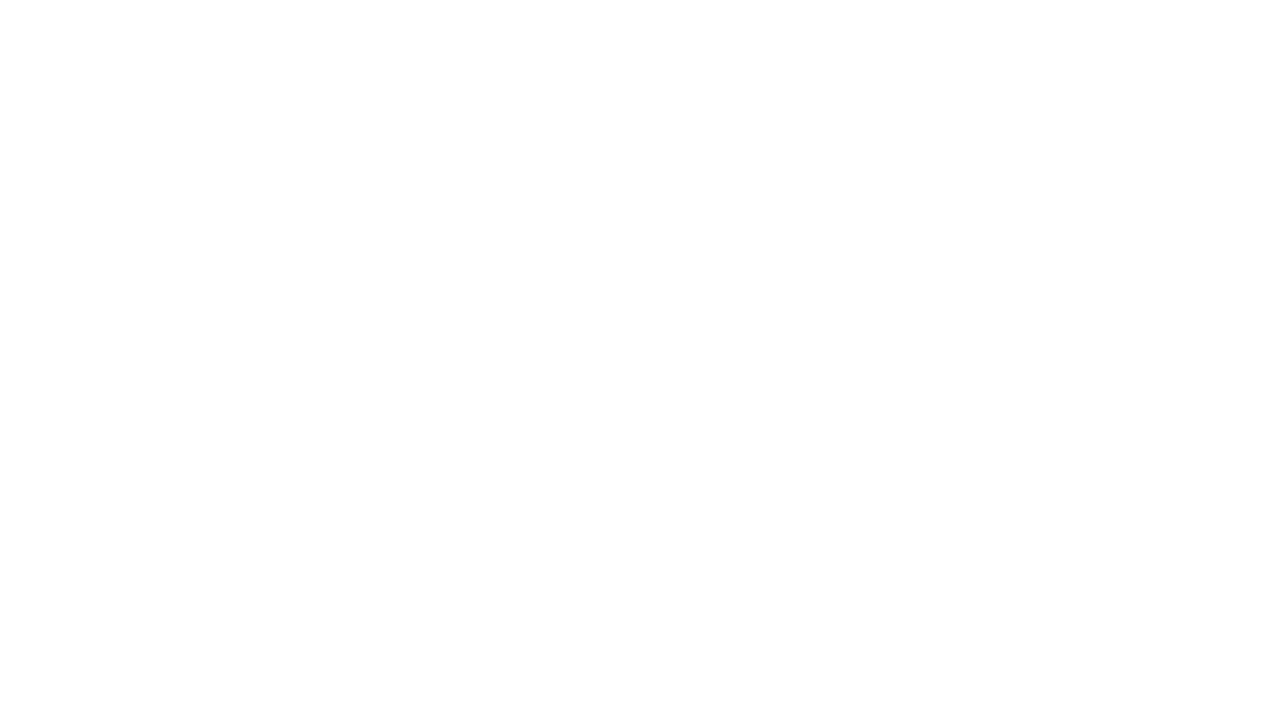
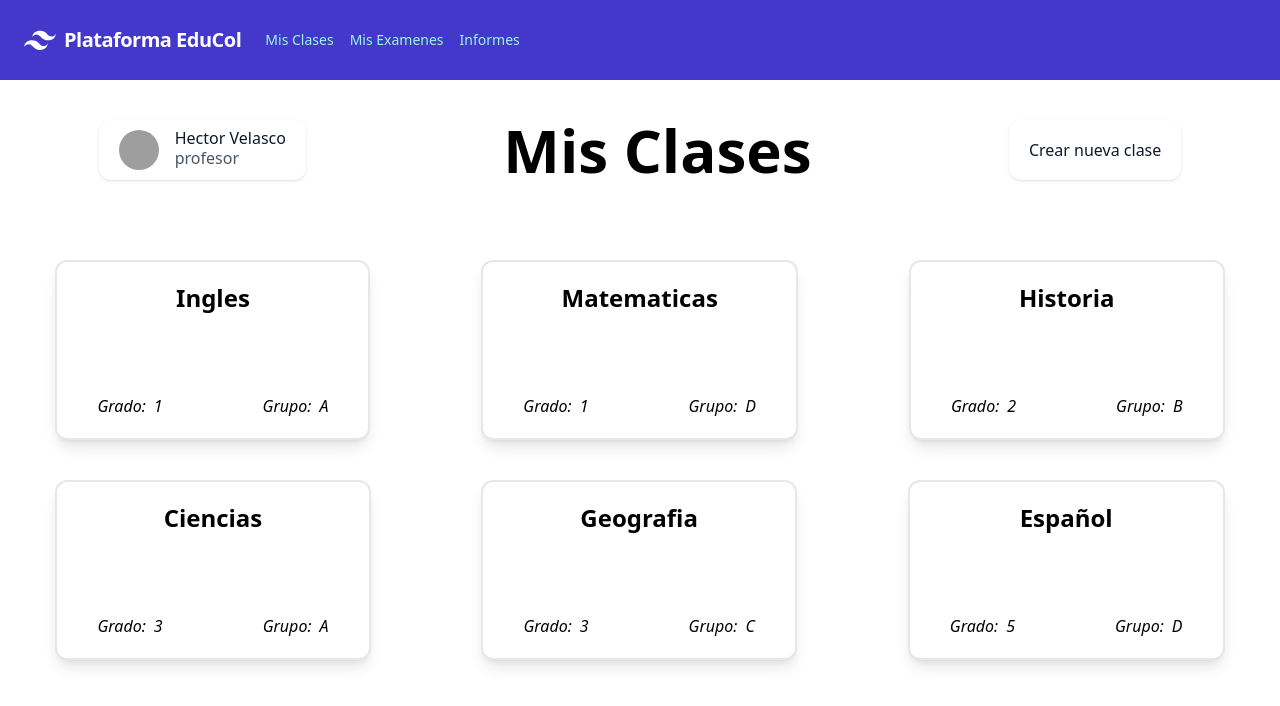
Before and after one commit to Jesus-Urie1/Tesis_Proyect, a React (Vite) app in the folder frontend/: page /homeProfe in a window 1280 px wide. Before the commit this address had no page. Shown: the top 706 px of the page. Built offline with nearby package versions, Linux system fonts and the light colour scheme; grey boxes are pictures that could not be loaded.

Commit message:
feat(TeacherScreenView)

```diff
--- a/frontend/src/App.jsx
+++ b/frontend/src/App.jsx
@@ -5,6 +5,7 @@
 import OlvidePassword from "./pages/OlvidePassword";
 import ConfirmarCuenta from "./pages/ConfirmarCuenta";
 import NuevoPassword from "./pages/NuevoPassword";
+import HomeProfe from "./pages/HomeProfe";
 import { AuthProvider } from "./context/AuthProvider";
 
 const App = () => {
@@ -19,6 +20,7 @@
             <Route path="olvide-password/:token" element={<NuevoPassword />} />
             <Route path="confirmar/:id" element={<ConfirmarCuenta />} />
           </Route>
+          <Route path="homeProfe" element={<HomeProfe/>} />
         </Routes>
       </AuthProvider>
     </BrowserRouter>
--- /dev/null
+++ b/frontend/src/components/TopBar.jsx
@@ -0,0 +1,58 @@
+import React from "react";
+
+const TopBar = () => {
+  return (
+    <nav className="flex items-center justify-between flex-wrap bg-indigo-700 p-6">
+      <div className="flex items-center flex-shrink-0 text-white mr-6">
+        <svg
+          className="fill-current h-8 w-8 mr-2"
+          width="54"
+          height="54"
+          viewBox="0 0 54 54"
+          xmlns="http://www.w3.org/2000/svg"
+        >
+          <path d="M13.5 22.1c1.8-7.2 6.3-10.8 13.5-10.8 10.8 0 12.15 8.1 17.55 9.45 3.6.9 6.75-.45 9.45-4.05-1.8 7.2-6.3 10.8-13.5 10.8-10.8 0-12.15-8.1-17.55-9.45-3.6-.9-6.75.45-9.45 4.05zM0 38.3c1.8-7.2 6.3-10.8 13.5-10.8 10.8 0 12.15 8.1 17.55 9.45 3.6.9 6.75-.45 9.45-4.05-1.8 7.2-6.3 10.8-13.5 10.8-10.8 0-12.15-8.1-17.55-9.45-3.6-.9-6.75.45-9.45 4.05z" />
+        </svg>
+        <span className="font-semibold text-xl tracking-tight">
+          Plataforma EduCol
+        </span>
+      </div>
+      <div className="block lg:hidden">
+        <button className="flex items-center px-3 py-2 border rounded text-teal-200 border-teal-400 hover:text-white hover:border-white">
+          <svg
+            className="fill-current h-3 w-3"
+            viewBox="0 0 20 20"
+            xmlns="http://www.w3.org/2000/svg"
+          >
+            <title>Menu</title>
+            <path d="M0 3h20v2H0V3zm0 6h20v2H0V9zm0 6h20v2H0v-2z" />
+          </svg>
+        </button>
+      </div>
+      <div className="w-full block flex-grow lg:flex lg:items-center lg:w-auto">
+        <div className="text-sm lg:flex-grow">
+          <a
+            href="#responsive-header"
+            className="block mt-4 lg:inline-block lg:mt-0 text-teal-200 hover:text-white mr-4"
+          >
+            Mis Clases
+          </a>
+          <a
+            href="#responsive-header"
+            className="block mt-4 lg:inline-block lg:mt-0 text-teal-200 hover:text-white mr-4"
+          >
+            Mis Examenes
+          </a>
+          <a
+            href="#responsive-header"
+            className="block mt-4 lg:inline-block lg:mt-0 text-teal-200 hover:text-white"
+          >
+            Informes
+          </a>
+        </div>
+      </div>
+    </nav>
+  );
+};
+
+export default TopBar;
```
